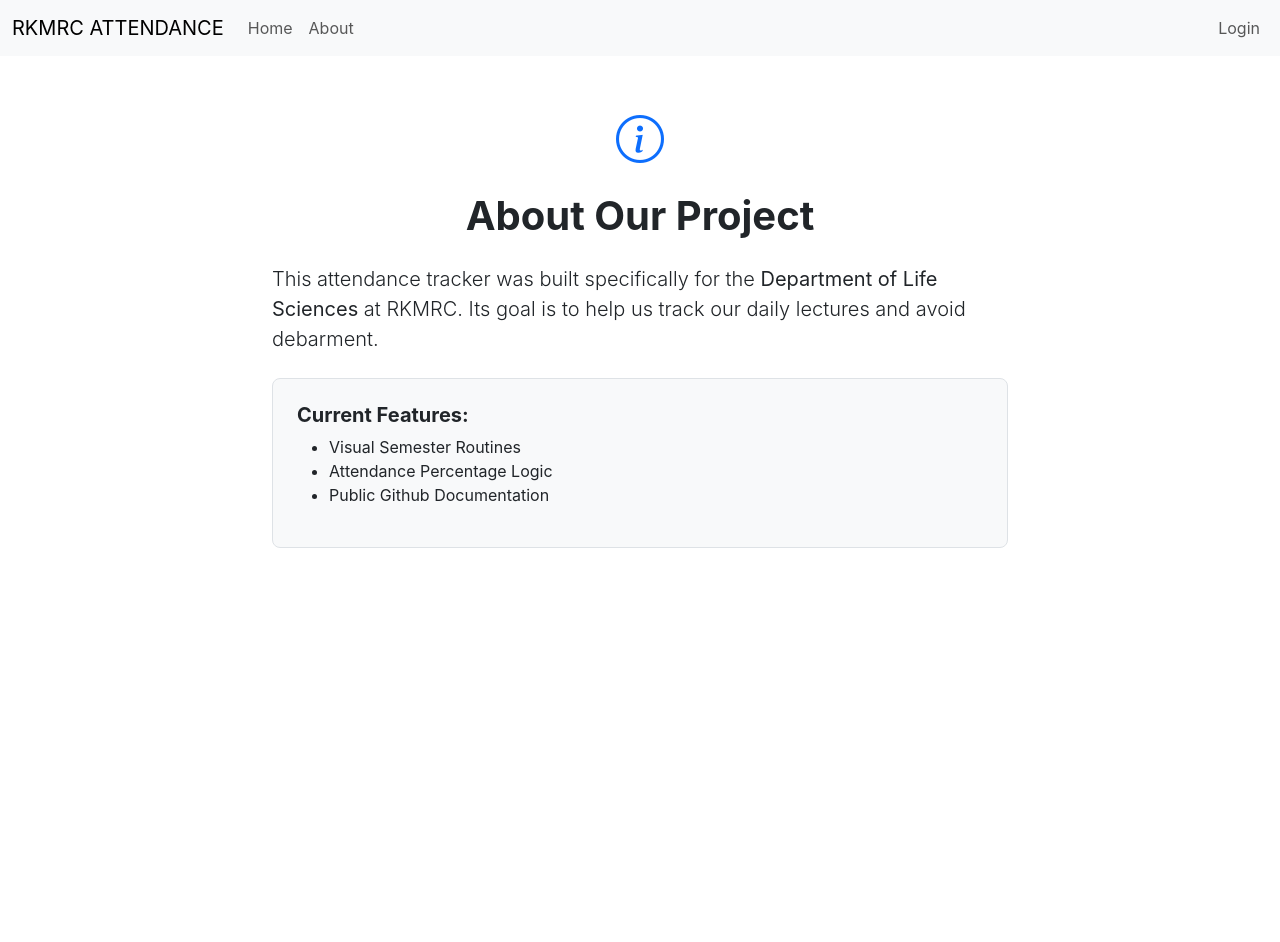
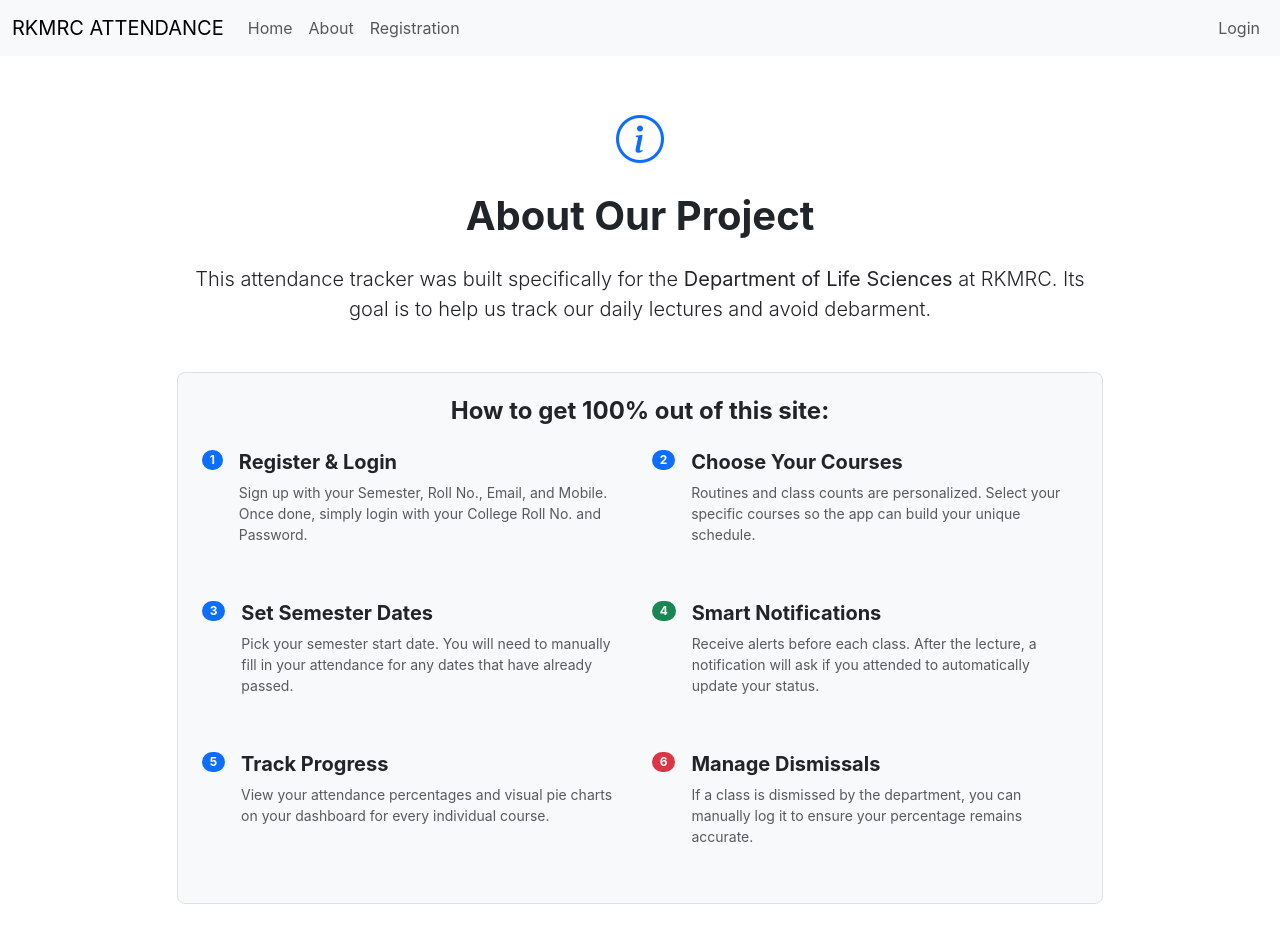
Before and after one commit to avirup04/rkmrc_attendance, a React (Create React App) app: page /about in a window 1280 px wide. Shown: the top 942 px of the page. Before the commit the page ends 800 px from the top, so only its background shows below. Built offline with nearby package versions, Linux system fonts and the light colour scheme.

Commit message:
Made registration page
Made reg age with all the credentials and also corrected the about page!

```diff
--- a/src/App.js
+++ b/src/App.js
@@ -5,6 +5,7 @@ import Navbar from "./components/Navbar";
 import Home from "./components/Home";
 import About from "./components/About";
 import Login from "./components/Login";
+import Register from "./components/Register";
 
 function App() {
   return (
@@ -15,6 +16,7 @@ function App() {
         <Route path="/" element={<Home dept="Department of Life Sciences" />} />
         <Route path="/about" element={<About dept="Department of Life Sciences" />} />
         <Route path="/login" element={<Login/>} />
+        <Route path="/register" element={<Register dept="Department of Life Sciences" />}/>
       </Routes>
     </Router>
     </>
--- a/src/components/About.js
+++ b/src/components/About.js
@@ -2,29 +2,91 @@ import React from 'react'
 
 export default function About(props) {
   return (
-    // Fixed: Corrected "conatiner" to "container" to add side padding
-    <div className='container my-5 text-center'>
-        <div className='row justify-content-center'>
-            <div className='col-lg-8'>
-                <i className='bi bi-info-circle text-primary' style={{fontSize: "3rem"}}></i>
-                <h2 className='display-6 fw-bold mt-3'>About Our Project</h2>
+    <div className='container my-5'>
+      <div className='row justify-content-center'>
+        <div className='col-lg-10'>
+          <div className='text-center mb-5'>
+            <i className='bi bi-info-circle text-primary' style={{ fontSize: "3rem" }}></i>
+            <h2 className='display-6 fw-bold mt-3'>About Our Project</h2>
+            <p className='lead mt-4'>
+              This attendance tracker was built specifically for the <strong>{props.dept}</strong> at RKMRC.
+              Its goal is to help us track our daily lectures and avoid debarment.
+            </p>
+          </div>
 
-                {/* Changed text-start to text-md-start for better mobile centering */}
-                <p className='lead mt-4 text-md-start'>
-                    This attendance tracker was built specifically for the <strong>{props.dept}</strong> at RKMRC.
-                    Its goal is to help us track our daily lectures and avoid debarment.
-                </p>
+          <div className='p-4 bg-light border rounded-3 mt-4'>
+            <h3 className='h4 fw-bold mb-4 text-center'>How to get 100% out of this site:</h3>
 
-                <div className='p-4 bg-light border rounded-3 text-start mt-4'>
-                    <h3 className='h5 fw-bold'>Current Features:</h3>
-                    <ul>
-                        <li>Visual Semester Routines</li>
-                        <li>Attendance Percentage Logic</li>
-                        <li>Public Github Documentation</li>
-                    </ul>
+            <div className='row g-4'>
+              {/* Step 1 & 2: Registration & Login */}
+              <div className='col-md-6'>
+                <div className='d-flex align-items-start mb-3'>
+                  <div className='badge bg-primary rounded-pill me-3'>1</div>
+                  <div>
+                    <h5 className='fw-bold'>Register & Login</h5>
+                    <p className='text-muted small'>Sign up with your Semester, Roll No., Email, and Mobile. Once done, simply login with your College Roll No. and Password.</p>
+                  </div>
                 </div>
+              </div>
+
+              {/* Step 3: Course Selection */}
+              <div className='col-md-6'>
+                <div className='d-flex align-items-start mb-3'>
+                  <div className='badge bg-primary rounded-pill me-3'>2</div>
+                  <div>
+                    <h5 className='fw-bold'>Choose Your Courses</h5>
+                    <p className='text-muted small'>Routines and class counts are personalized. Select your specific courses so the app can build your unique schedule.</p>
+                  </div>
+                </div>
+              </div>
+
+              {/* Step 4: Initial Setup */}
+              <div className='col-md-6'>
+                <div className='d-flex align-items-start mb-3'>
+                  <div className='badge bg-primary rounded-pill me-3'>3</div>
+                  <div>
+                    <h5 className='fw-bold'>Set Semester Dates</h5>
+                    <p className='text-muted small'>Pick your semester start date. You will need to manually fill in your attendance for any dates that have already passed.</p>
+                  </div>
+                </div>
+              </div>
+
+              {/* Step 5: Automated Notifications */}
+              <div className='col-md-6'>
+                <div className='d-flex align-items-start mb-3'>
+                  <div className='badge bg-success rounded-pill me-3'>4</div>
+                  <div>
+                    <h5 className='fw-bold'>Smart Notifications</h5>
+                    <p className='text-muted small'>Receive alerts before each class. After the lecture, a notification will ask if you attended to automatically update your status.</p>
+                  </div>
+                </div>
+              </div>
+
+              {/* Step 6: Dashboard & Pie Charts */}
+              <div className='col-md-6'>
+                <div className='d-flex align-items-start mb-3'>
+                  <div className='badge bg-primary rounded-pill me-3'>5</div>
+                  <div>
+                    <h5 className='fw-bold'>Track Progress</h5>
+                    <p className='text-muted small'>View your attendance percentages and visual pie charts on your dashboard for every individual course.</p>
+                  </div>
+                </div>
+              </div>
+
+              {/* Step 7: Dismissed Classes */}
+              <div className='col-md-6'>
+                <div className='d-flex align-items-start mb-3'>
+                  <div className='badge bg-danger rounded-pill me-3'>6</div>
+                  <div>
+                    <h5 className='fw-bold'>Manage Dismissals</h5>
+                    <p className='text-muted small'>If a class is dismissed by the department, you can manually log it to ensure your percentage remains accurate.</p>
+                  </div>
+                </div>
+              </div>
             </div>
+          </div>
         </div>
+      </div>
     </div>
   )
 }
--- a/src/components/Navbar.js
+++ b/src/components/Navbar.js
@@ -18,6 +18,9 @@ export default function Navbar(props) {
                             <li className="nav-item">
                                 <Link className='nav-link' to="/about">About</Link>
                             </li>
+                            <li className="nav-item">
+                                <Link className='nav-link' to="/register">Registration</Link>
+                            </li>
                             <li className="nav-item ms-auto">
                                 <Link className='nav-link' to="/login">Login</Link>
                             </li>
--- /dev/null
+++ b/src/components/Register.js
@@ -0,0 +1,63 @@
+import React from 'react';
+
+export default function Register(props) {
+  return (
+    <div className="container my-5">
+      <div className="row justify-content-center">
+        <div className="col-md-8 col-lg-6">
+          <div className="card shadow-sm border-0 p-4">
+            <div className="text-center mb-4">
+              <i className="bi bi-person-plus text-primary" style={{ fontSize: "2.5rem" }}></i>
+              <h2 className="fw-bold mt-2">Student Registration</h2>
+              <p className="text-muted">Create your account for the {props.dept}</p>
+            </div>
+
+            <form>
+              <div className="row g-3">
+                {/* Semester & Department */}
+                <div className="col-md-6">
+                  <label className="form-label">Semester</label>
+                  <select className="form-select">
+                    <option value="">Choose...</option>
+                    <option>1st Sem</option>
+                    <option>2nd Sem</option>
+                  </select>
+                </div>
+                <div className="col-md-6">
+                  <label className="form-label">Department</label>
+                  <input type="text" className="form-control" value={props.dept} readOnly />
+                </div>
+
+                {/* Roll No & Email */}
+                <div className="col-md-6">
+                  <label className="form-label">College Roll No.</label>
+                  <input type="text" className="form-control" placeholder="e.g. 101" />
+                </div>
+                <div className="col-md-6">
+                  <label className="form-label">Email Address</label>
+                  <input type="email" className="form-control" placeholder="name@example.com" />
+                </div>
+
+                {/* Mobile & Password */}
+                <div className="col-md-6">
+                  <label className="form-label">Mobile No.</label>
+                  <input type="tel" className="form-control" placeholder="+91..." />
+                </div>
+                <div className="col-md-6">
+                  <label className="form-label">Password</label>
+                  <input type="password" className="form-control" placeholder="••••••••" />
+                </div>
+
+                <div className="col-12 mt-4">
+                  <button type="submit" className="btn btn-primary w-100 py-2">
+                    Register Now
+                  </button>
+                </div>
+              </div>
+            </form>
+          </div>
+        </div>
+      </div>
+    </div>
+  );
+}
```
